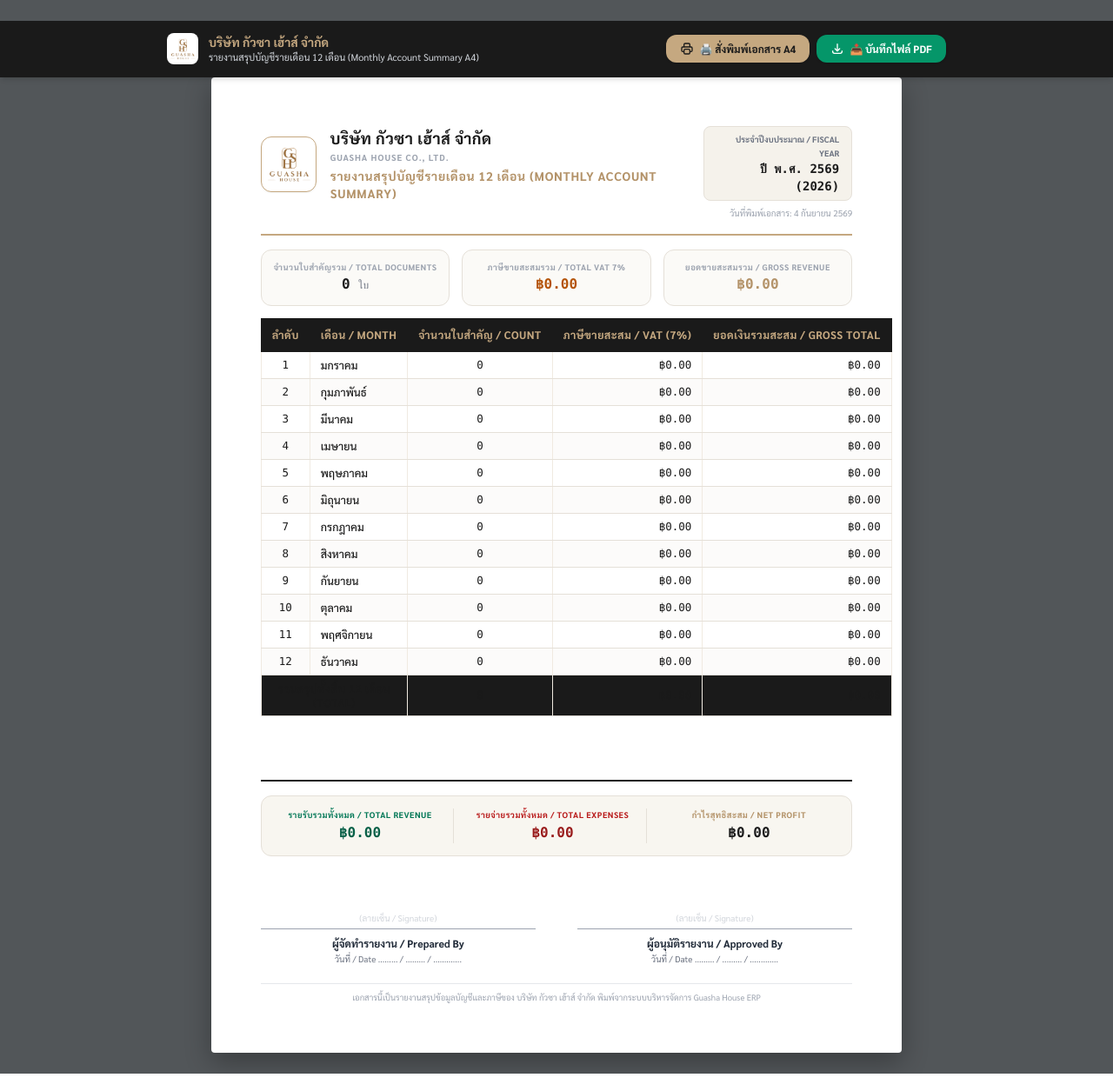
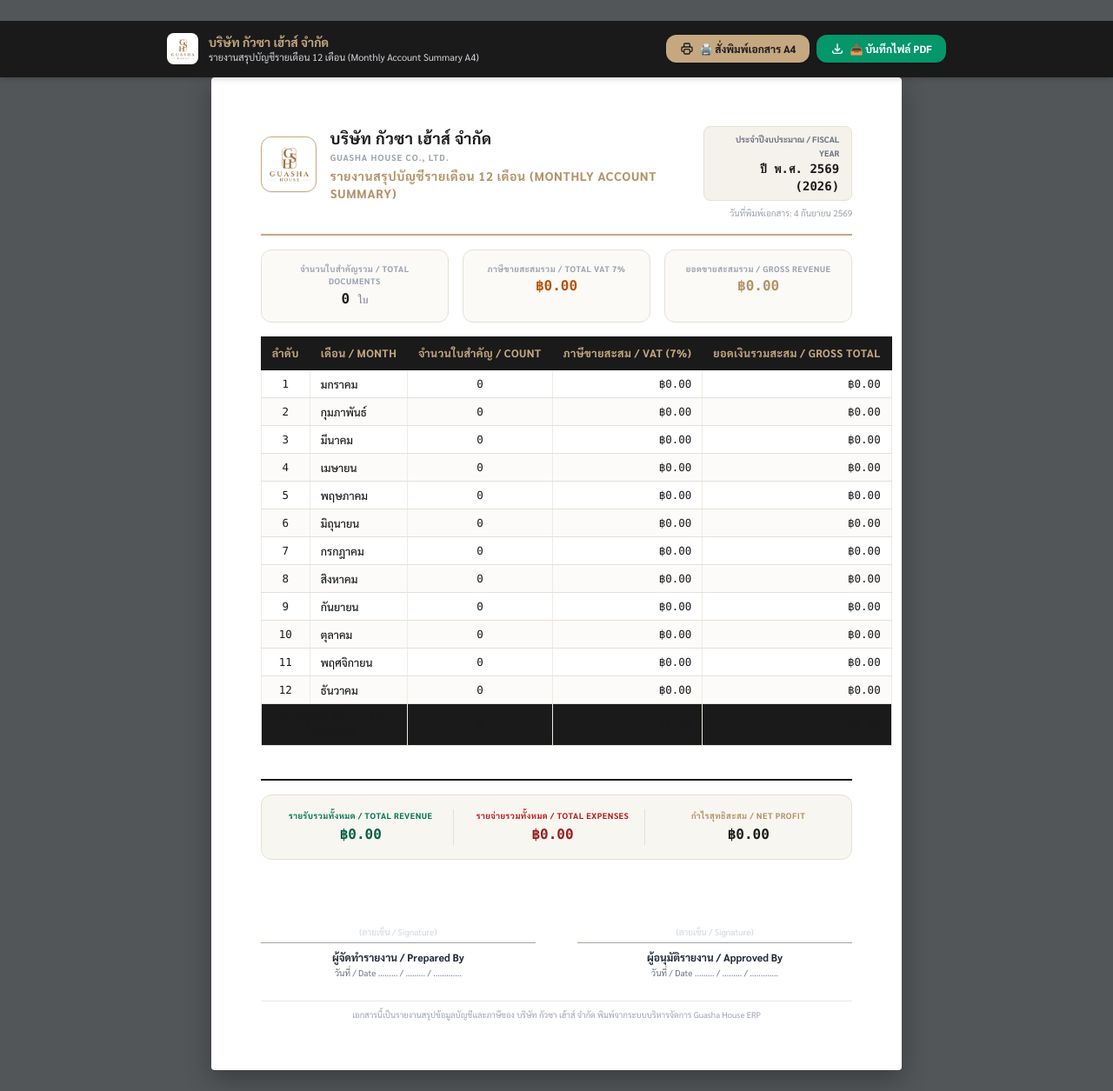
Before and after one commit to Amaraporn48/guasha-house, a FastAPI app: page /print/monthly-account in a window 1280 px wide. Shown: the whole page at 87% size. Run offline with FastAPI, Linux system fonts and the light colour scheme; data that the repository does not hold is empty; some libraries are stand-ins or nearby versions.

Commit message:
Fix print layout matching and instant PDF download

```diff
--- a/templates/print_summary.html
+++ b/templates/print_summary.html
@@ -73,6 +73,7 @@
             width: 100%;
             border-collapse: collapse;
             margin-top: 14px;
+            margin-bottom: 14px;
         }
 
         .report-table th {
@@ -80,7 +81,7 @@
             color: #c5a880 !important;
             font-size: 12.5px;
             font-weight: 700;
-            padding: 9px 12px;
+            padding: 9.5px 12px;
             border: 1px solid #1a1a1a;
             white-space: nowrap;
             letter-spacing: 0.4px;
@@ -90,7 +91,7 @@
             font-size: 12.5px;
             font-weight: 500;
             color: #1a1a1a;
-            padding: 7px 12px;
+            padding: 7.5px 12px;
             border-bottom: 1px solid #e5e0d8;
             border-left: 1px solid #f0eae1;
             border-right: 1px solid #f0eae1;
@@ -150,16 +151,16 @@
             </div>
 
             <!-- KPI Metric Cards -->
-            <div class="grid grid-cols-3 gap-3.5 mb-3.5">
-                <div class="bg-[#fbfaf7] border border-[#e5e0d8] rounded-xl p-3 text-center">
+            <div class="grid grid-cols-3 gap-4 mb-4">
+                <div class="bg-[#fbfaf7] border border-[#e5e0d8] rounded-xl p-3.5 text-center">
                     <span class="text-[9.5px] font-bold text-gray-400 uppercase tracking-wider block">จำนวนใบสำคัญรวม / Total Documents</span>
                     <span class="text-base font-bold text-[#1a1a1a] font-mono">{{ total_docs_count }} <span class="text-xs font-normal text-gray-500">ใบ</span></span>
                 </div>
-                <div class="bg-[#fbfaf7] border border-[#e5e0d8] rounded-xl p-3 text-center">
+                <div class="bg-[#fbfaf7] border border-[#e5e0d8] rounded-xl p-3.5 text-center">
                     <span class="text-[9.5px] font-bold text-gray-400 uppercase tracking-wider block">ภาษีขายสะสมรวม / Total VAT 7%</span>
                     <span class="text-base font-bold text-amber-700 font-mono">฿{{ "{:,.2f}".format(total_vat_sum or 0) }}</span>
                 </div>
-                <div class="bg-[#fbfaf7] border border-[#e5e0d8] rounded-xl p-3 text-center">
+                <div class="bg-[#fbfaf7] border border-[#e5e0d8] rounded-xl p-3.5 text-center">
                     <span class="text-[9.5px] font-bold text-gray-400 uppercase tracking-wider block">ยอดขายสะสมรวม / Gross Revenue</span>
                     <span class="text-base font-bold text-[#b39268] font-mono">฿{{ "{:,.2f}".format(total_sales_sum or 0) }}</span>
                 </div>
@@ -198,10 +199,10 @@
         </div>
 
         <!-- Financial Summary Box & Signatures -->
-        <div class="mt-5 pt-4 border-t-2 border-[#1a1a1a] space-y-5">
+        <div class="mt-6 pt-4 border-t-2 border-[#1a1a1a] space-y-6">
 
             <!-- Financial Statement Bar -->
-            <div class="grid grid-cols-3 gap-3.5 bg-[#f8f6f0] p-3.5 rounded-xl border border-[#e5e0d8]">
+            <div class="grid grid-cols-3 gap-4 bg-[#f8f6f0] p-4 rounded-xl border border-[#e5e0d8]">
                 <div class="text-center border-r border-[#e5e0d8] pr-2">
                     <span class="text-[9.5px] font-bold text-emerald-700 uppercase tracking-wider block">รายรับรวมทั้งหมด / TOTAL REVENUE</span>
                     <span class="text-base font-bold text-emerald-800 font-mono mt-0.5 block">฿{{ "{:,.2f}".format(total_sales_sum or 0) }}</span>
@@ -219,14 +220,14 @@
             <!-- Signatures Section -->
             <div class="grid grid-cols-2 gap-12 text-center text-xs pt-2">
                 <div>
-                    <div class="h-14 flex items-end justify-center border-b border-gray-400 pb-1">
+                    <div class="h-16 flex items-end justify-center border-b border-gray-400 pb-1">
                         <span class="text-gray-300 text-[10px]">(ลายเซ็น / Signature)</span>
                     </div>
                     <p class="font-bold text-gray-800 mt-2 text-xs">ผู้จัดทำรายงาน / Prepared By</p>
                     <p class="text-[10px] text-gray-500 mt-0.5">วันที่ / Date ......... / ......... / .............</p>
                 </div>
                 <div>
-                    <div class="h-14 flex items-end justify-center border-b border-gray-400 pb-1">
+                    <div class="h-16 flex items-end justify-center border-b border-gray-400 pb-1">
                         <span class="text-gray-300 text-[10px]">(ลายเซ็น / Signature)</span>
                     </div>
                     <p class="font-bold text-gray-800 mt-2 text-xs">ผู้อนุมัติรายงาน / Approved By</p>
@@ -246,7 +247,7 @@
         function downloadPDF() {
             const element = document.getElementById('pdf-content');
             const opt = {
-                margin:       [10, 10, 10, 10],
+                margin:       0,
                 filename:     'Monthly_Account_Summary_{{ target_year }}.pdf',
                 image:        { type: 'jpeg', quality: 0.98 },
                 html2canvas:  { scale: 2, useCORS: true },
```
